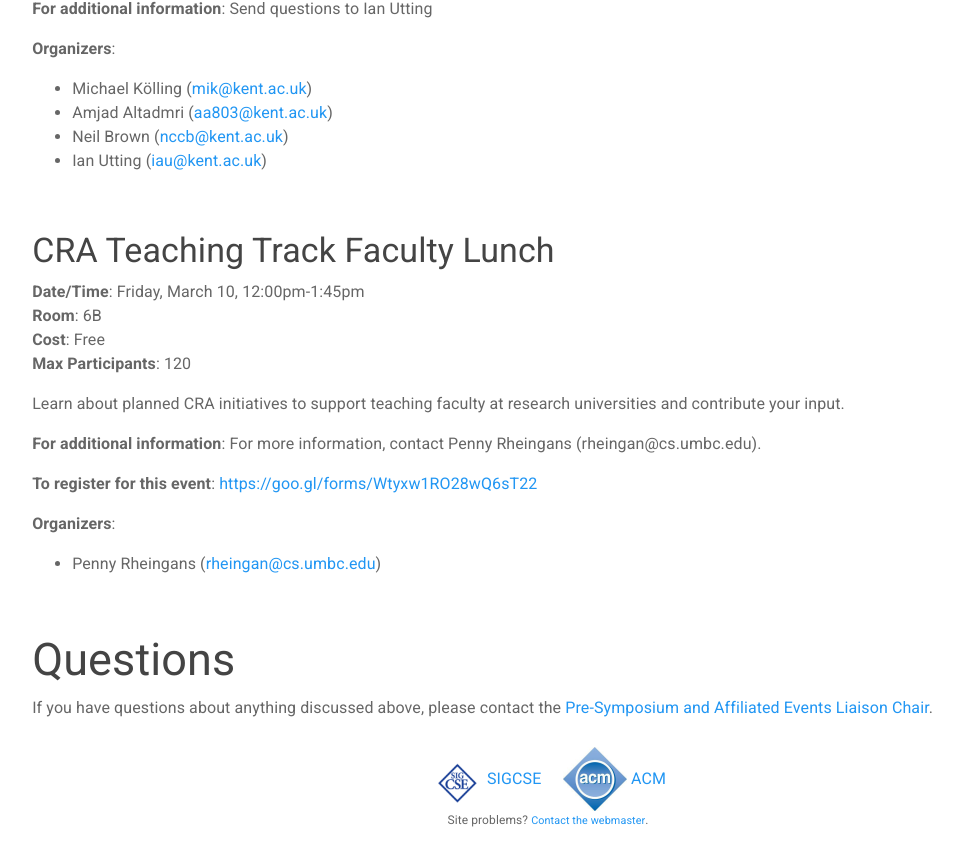
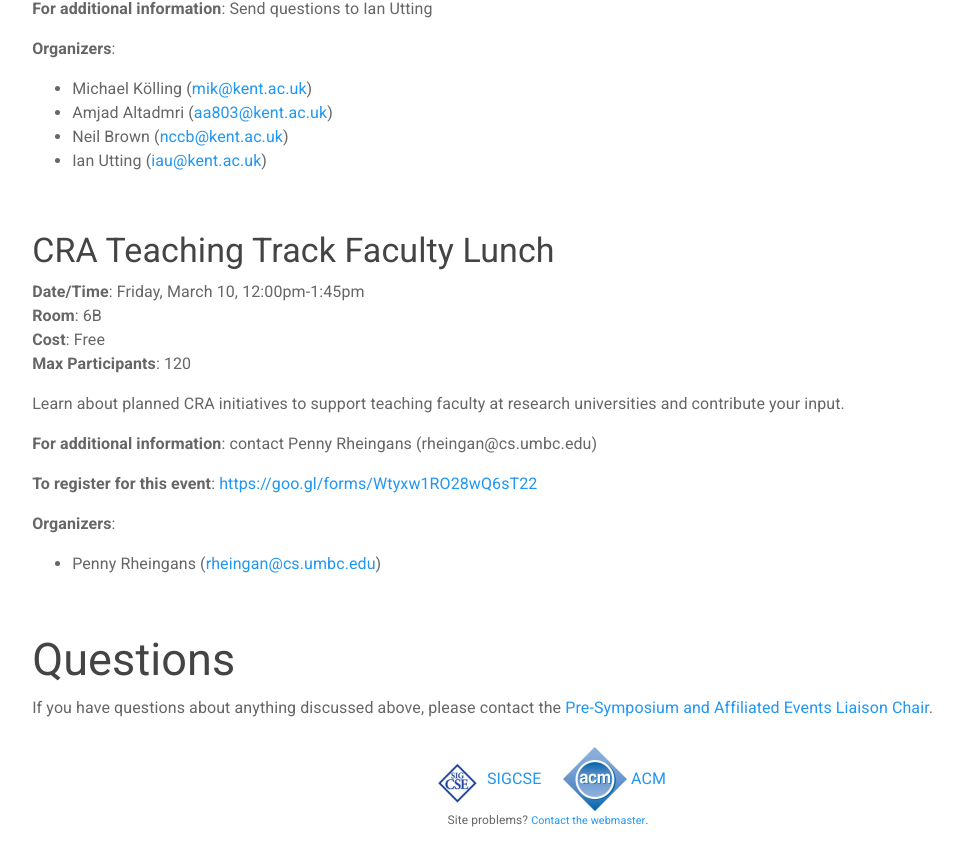
Before and after one commit to sigcsets/sigcse2017, a Jekyll site: the page built from attendees/presymposium.md, in a window 1280 px wide and 900 px high, scrolled down 8621 px. Shown: the top 866 px of the window, without its empty margins (77-1040 px from the left). Built offline with Jekyll 4.4.1, drawn with Linux system fonts in a browser that asks for light colours.

Commit message:
removed redundant phrasing for info for CRA lunch.

```diff
--- a/_data/presymposium.yml
+++ b/_data/presymposium.yml
@@ -427,7 +427,7 @@
   blurb: |
     Learn about planned CRA initiatives to support teaching faculty at research
     universities and contribute your input.
-  info: For more information, contact Penny Rheingans (rheingan@cs.umbc.edu).
+  info: contact Penny Rheingans (rheingan@cs.umbc.edu)
   register: https://goo.gl/forms/Wtyxw1RO28wQ6sT22
   organizers:
     - name: Penny Rheingans
```
